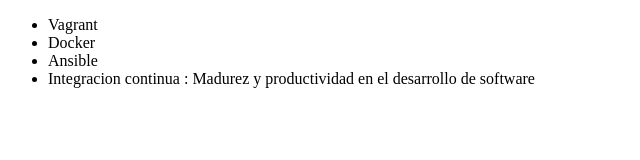
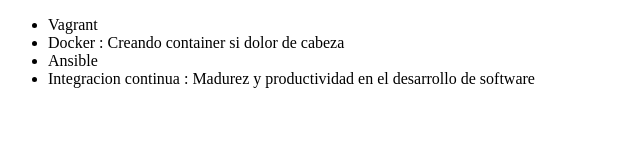
Before and after one commit to edwinpinzon/alura-git, a plain HTML site: page index.html in a window 1280 px wide. Shown: the whole page, without its empty margins (0-640 px from the left). Drawn offline with Linux system fonts and the light colour scheme.

Commit message:
Corrigiendo el nombre del curso de Docker

```diff
--- a/index.html
+++ b/index.html
@@ -7,7 +7,7 @@
   <body>
     <ul>
       <li>Vagrant</li>
-      <li>Docker</li>
+      <li>Docker : Creando container si dolor de cabeza </li>
       <li>Ansible</li>
       <li>
         Integracion continua : Madurez y productividad en el desarrollo de
```
